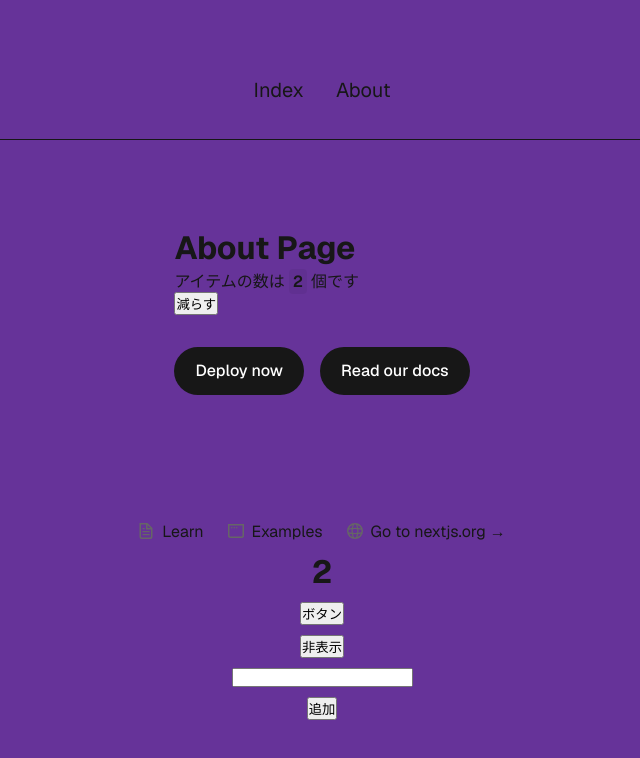
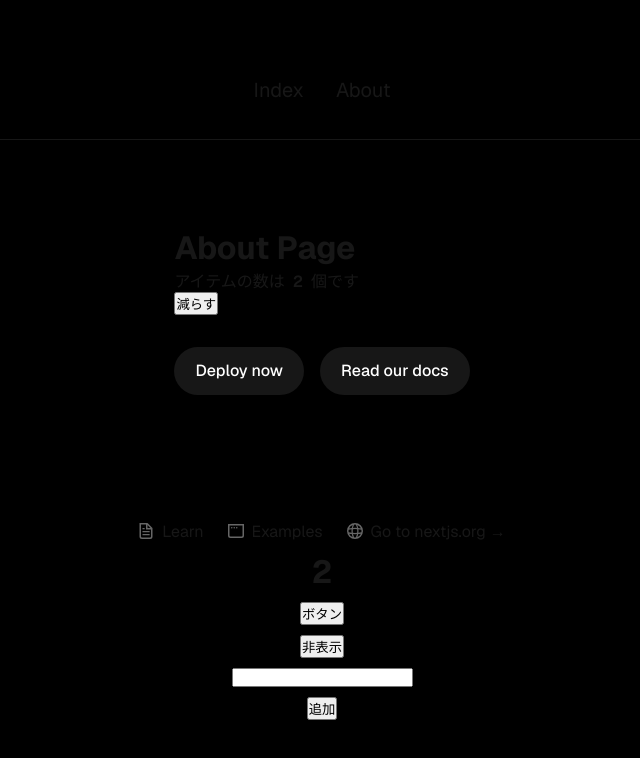
Before and after one commit to takaku1222/study-react, a Next.js app: page /about in a window 1280 px wide. Shown: the top 758 px of the page, without its empty margins (318-958 px from the left). Built offline with nearby package versions, Linux system fonts and the light colour scheme.

Commit message:
✨ useRouter導入

```diff
--- /dev/null
+++ b/src/hooks/useBgColor.jsx
@@ -0,0 +1,28 @@
+import { useRouter } from "next/router";
+import { useEffect, useMemo } from "react";
+
+export const useBgColor = () => {
+  const router = useRouter();
+  console.log(router);
+
+  const bgColor = useMemo(() => {
+    switch (router.pathname) {
+      case "/": {
+        return "rebeccapurple";
+      }
+      case "/about": {
+        return "black";
+      }
+      default: {
+        return "";
+      }
+    }
+  }, [router.pathname]);
+
+  useEffect(() => {
+    document.body.style.backgroundColor = bgColor;
+    return () => {
+      document.body.style.backgroundColor = "";
+    };
+  }, [bgColor]);
+};
--- a/src/hooks/useBgRebeccapurple.jsx
+++ /dev/null
@@ -1,10 +0,0 @@
-import { useEffect } from "react";
-
-export const useBgRebeccapurple = () => {
-  useEffect(() => {
-    document.body.style.backgroundColor = "rebeccapurple";
-    return () => {
-      document.body.style.backgroundColor = "";
-    };
-  }, []);
-};
--- a/src/pages/_app.jsx
+++ b/src/pages/_app.jsx
@@ -2,12 +2,12 @@ import "src/styles/globals.css";
 import Head from "next/head";
 import { useCounter } from "src/hooks/useCounter";
 import { useInputArray } from "src/hooks/useInputArray";
-import { useBgRebeccapurple } from "src/hooks/useBgRebeccapurple";
+import { useBgColor } from "src/hooks/useBgColor";
 
 function MyApp({ Component, pageProps }) {
   const counter = useCounter();
   const inputArray = useInputArray();
-  useBgRebeccapurple();
+  useBgColor();
 
   return (
     <>
```
